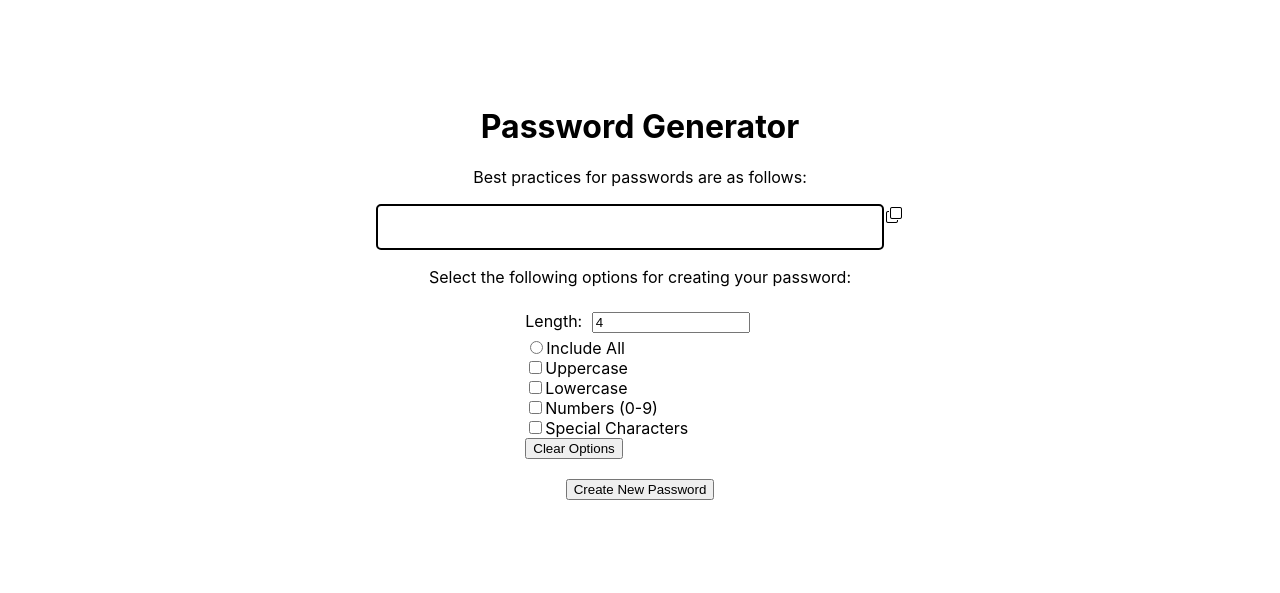
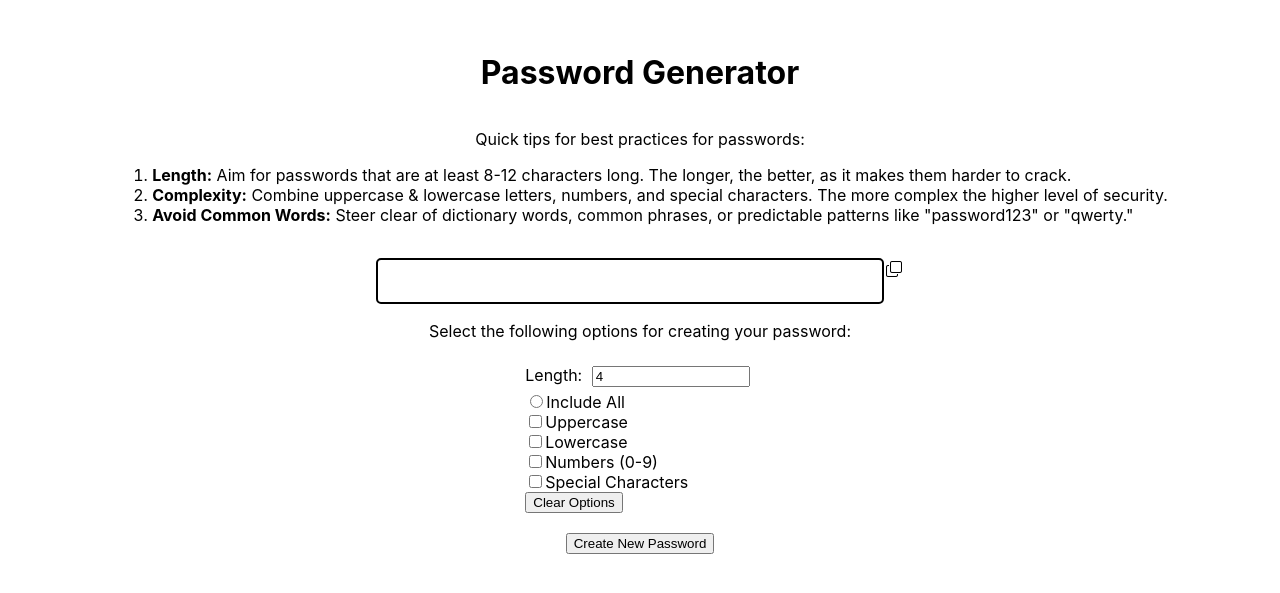
Before and after one commit to cragtech/password-generator, a React (Create React App) app: page / in a window 1280 px wide. Shown: the part 107-700 px from the top of the page. Built offline with nearby package versions, Linux system fonts and the light colour scheme.

Commit message:
added a tooltip function and added best practises

```diff
--- a/src/App.css
+++ b/src/App.css
@@ -6,6 +6,11 @@
   flex-direction: column;
   justify-content: center;
   align-items: center
+}
+.best-practices-list {
+  list-style-type: number;
+  margin-left: 0;
+  text-align: left;
 }
 .password-container {
   display: flex;
@@ -36,7 +41,19 @@
   align-items: top;
   font-size: 1rem;
   padding: 2px;
-
+}
+.tooltip {
+  position: absolute;
+  bottom: 100%; /* Position above the image */
+  left: 50%;
+  transform: translateX(-50%); /* Center the tooltip */
+  background-color: black;
+  color: white;
+  padding: 5px;
+  border-radius: 4px;
+  opacity: 1;
+  visibility: visible;
+  white-space: nowrap; /* Prevent text wrapping */
 }
 .passwordInput {
   width: 500px;
--- a/src/App.jsx
+++ b/src/App.jsx
@@ -13,6 +13,7 @@ function App() {
   const [showPassword, setShowPassword] = useState(false);
   const [placeholder, setPlaceholder] = useState('Max Length: 64');
   const [charArr, setCharArr] = useState([]);
+  const [visible, setVisible] = useState(false);
 
 
   const generatePassword = (pwLength) => {
@@ -125,6 +126,16 @@ function App() {
       document.execCommand('copy');
       document.body.removeChild(textarea);
     }
+    const showTooltip = () => {
+      setVisible(true);
+      setTimeout(() => {
+        setVisible(false);
+      }, 2000); // Hide the tooltip after 2 seconds
+    };
+  const handleCopyClick = () => {
+    copyToClipboard(password);
+    showTooltip();
+  };
 
   useEffect(()=> {
 
@@ -134,11 +145,16 @@ function App() {
     <div className="App">
       <h1>Password Generator</h1>
       <div className="best-practices">
-        Best practices for passwords are as follows:
+        <p>Quick tips for best practices for passwords:</p>
+        <ul className="best-practices-list">
+          <li><strong>Length:</strong> Aim for passwords that are at least 8-12 characters long. The longer, the better, as it makes them harder to crack.</li>
+          <li><strong>Complexity:</strong> Combine uppercase & lowercase letters, numbers, and special characters. The more complex the higher level of security.</li>
+          <li><strong>Avoid Common Words:</strong> Steer clear of dictionary words, common phrases, or predictable patterns like "password123" or "qwerty."</li>
+        </ul>
       </div>
       <div className="password-container">
         <input className="passwordInput" type="text" value={password} />
-        <a onClick={() => copyToClipboard(password) } className="copy-btn" ><i className="bi-copy"></i></a>
+        <a onClick={handleCopyClick} className="copy-btn"><i className="bi-copy"></i>{visible && <div className="copiedTooltip">Copied</div>}</a>
       </div>
       <span>Select the following options for creating your password:</span>
       <div className="pw-options">
```
